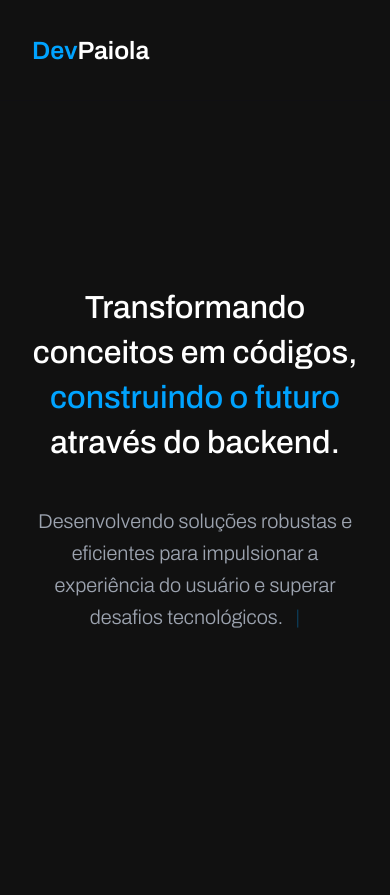
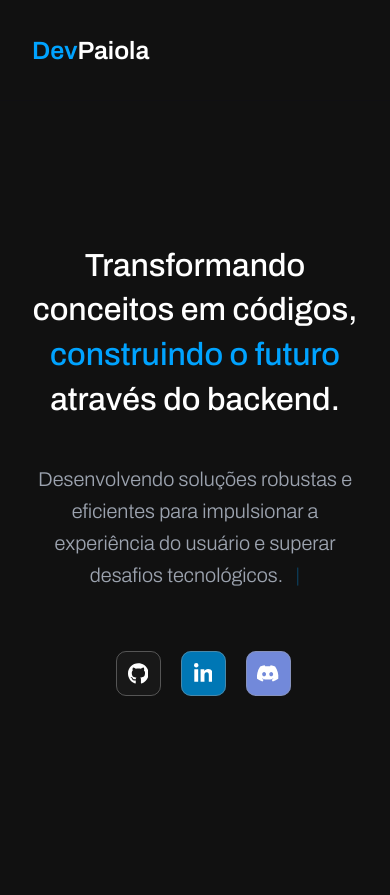
Before and after one commit to devpaiola/ThePortfolio, a PHP site: page / in a window 390 px wide. Shown: the top 895 px of the page. Run offline with PHP 8.4, Linux system fonts and the light colour scheme.

Commit message:
atualização

```diff
--- a/assets/css/style.css
+++ b/assets/css/style.css
@@ -835,6 +835,91 @@ footer div {
     }
 }
 
+.social-card {
+    display: none;
+}
+
+
+@media screen and (max-width: 1200px) {
+    .social-card {
+        height: fit-content;
+        width: fit-content;
+        display: flex;
+        align-items: center;
+        justify-content: center;
+        gap: 20px;
+        background: rgba(255, 255, 255, 0);
+        padding: 20px 25px;
+        border-radius: 14px;
+      }
+      .Btn {
+        width: 45px;
+        height: 45px;
+        display: flex;
+        align-items: center;
+        justify-content: center;
+        border: none;
+        background-color: transparent;
+        position: relative;
+        border-radius: 7px;
+        cursor: pointer;
+        transition: all 0.3s;
+      }
+
+      .svgContainer {
+        width: 100%;
+        height: 100%;
+        display: flex;
+        align-items: center;
+        justify-content: center;
+        background-color: transparent;
+        backdrop-filter: blur(0px);
+        letter-spacing: 0.8px;
+        border-radius: 10px;
+        transition: all 0.3s;
+        border: 1px solid rgba(156, 156, 156, 0.466);
+        z-index: 2;
+      }
+
+      .BG {
+        position: absolute;
+        width: 100%;
+        height: 100%;
+        background: #181818;
+        z-index: 1;
+        border-radius: 10px;
+        pointer-events: none;
+        transition: all 0.3s;
+        font-size: 0px;
+      }
+      .github {
+        margin-top: 0.1px;
+      }
+      .github .BG {
+        background: #181818;
+      }
+      .linkdin .BG {
+        background: #0077b5;
+      }
+      .discord .BG {
+        background: #7289da;
+      }
+      .Btn:hover .BG {
+        transform: scale(1.5);
+        /* transform-origin: bottom; */
+        font-size: 20px;
+        color: white;
+      }
+
+      .Btn:hover .svgContainer {
+        border: 1px solid rgba(216, 216, 216, 0.466);
+        background-color: rgba(209, 209, 209, 0.466);
+        backdrop-filter: blur(4px);
+      }
+
+
+}
+
 .typewriter:after {
     content: "|";
     margin-left: 8px;
--- a/index.html
+++ b/index.html
@@ -36,6 +36,8 @@
       <div class="grid-layout">
 
         <div id="home">
+
+
           <div id="home-container-text">
             <h1 class="delayMediumReveal">
               Transformando conceitos em códigos,
@@ -45,25 +47,73 @@
               Desenvolvendo soluções robustas e eficientes para impulsionar a experiência do usuário e superar desafios
               tecnológicos.
             </p>
+            <div class="social-card" >
+              <button class="Btn github"  href="https://github.com/devpaiola" target="_blank">
+                <span class="svgContainer">
+                  <svg height="1.6em" viewBox="0 0 496 512" fill="white">
+                    <path
+                      d="M165.9 397.4c0 2-2.3 3.6-5.2 3.6-3.3.3-5.6-1.3-5.6-3.6 0-2 2.3-3.6 5.2-3.6 3-.3 5.6 1.3 5.6 3.6zm-31.1-4.5c-.7 2 1.3 4.3 4.3 4.9 2.6 1 5.6 0 6.2-2s-1.3-4.3-4.3-5.2c-2.6-.7-5.5.3-6.2 2.3zm44.2-1.7c-2.9.7-4.9 2.6-4.6 4.9.3 2 2.9 3.3 5.9 2.6 2.9-.7 4.9-2.6 4.6-4.6-.3-1.9-3-3.2-5.9-2.9zM244.8 8C106.1 8 0 113.3 0 252c0 110.9 69.8 205.8 169.5 239.2 12.8 2.3 17.3-5.6 17.3-12.1 0-6.2-.3-40.4-.3-61.4 0 0-70 15-84.7-29.8 0 0-11.4-29.1-27.8-36.6 0 0-22.9-15.7 1.6-15.4 0 0 24.9 2 38.6 25.8 21.9 38.6 58.6 27.5 72.9 20.9 2.3-16 8.8-27.1 16-33.7-55.9-6.2-112.3-14.3-112.3-110.5 0-27.5 7.6-41.3 23.6-58.9-2.6-6.5-11.1-33.3 2.6-67.9 20.9-6.5 69 27 69 27 20-5.6 41.5-8.5 62.8-8.5s42.8 2.9 62.8 8.5c0 0 48.1-33.6 69-27 13.7 34.7 5.2 61.4 2.6 67.9 16 17.7 25.8 31.5 25.8 58.9 0 96.5-58.9 104.2-114.8 110.5 9.2 7.9 17 22.9 17 46.4 0 33.7-.3 75.4-.3 83.6 0 6.5 4.6 14.4 17.3 12.1C428.2 457.8 496 362.9 496 252 496 113.3 383.5 8 244.8 8zM97.2 352.9c-1.3 1-1 3.3.7 5.2 1.6 1.6 3.9 2.3 5.2 1 1.3-1 1-3.3-.7-5.2-1.6-1.6-3.9-2.3-5.2-1zm-10.8-8.1c-.7 1.3.3 2.9 2.3 3.9 1.6 1 3.6.7 4.3-.7.7-1.3-.3-2.9-2.3-3.9-2-.6-3.6-.3-4.3.7zm32.4 35.6c-1.6 1.3-1 4.3 1.3 6.2 2.3 2.3 5.2 2.6 6.5 1 1.3-1.3.7-4.3-1.3-6.2-2.2-2.3-5.2-2.6-6.5-1zm-11.4-14.7c-1.6 1-1.6 3.6 0 5.9 1.6 2.3 4.3 3.3 5.6 2.3 1.6-1.3 1.6-3.9 0-6.2-1.4-2.3-4-3.3-5.6-2z"
+                    ></path>
+                  </svg>
+                </span>
+                <span class="BG"></span>
+              </button>
+
+
+
+              <button class="Btn linkdin" href="https://www.linkedin.com/in/devpaiola/" target="_blank">
+                <span class="svgContainer">
+                  <svg
+                    fill="white"
+                    class="svgIcon"
+                    xmlns="http://www.w3.org/2000/svg"
+                    height="1.6em"
+                    viewBox="0 0 448 512"
+                  >
+                    <path
+                      d="M100.3 448H7.4V148.9h92.9zM53.8 108.1C24.1 108.1 0 83.5 0 53.8a53.8 53.8 0 0 1 107.6 0c0 29.7-24.1 54.3-53.8 54.3zM447.9 448h-92.7V302.4c0-34.7-.7-79.2-48.3-79.2-48.3 0-55.7 37.7-55.7 76.7V448h-92.8V148.9h89.1v40.8h1.3c12.4-23.5 42.7-48.3 87.9-48.3 94 0 111.3 61.9 111.3 142.3V448z"
+                    ></path>
+                  </svg>
+                </span>
+                <span class="BG"></span>
+              </button>
+
+              <button class="Btn discord" href="https://discord.gg/FqBCyEPMqG" target="_blank">
+                <span class="svgContainer">
+                  <svg
+                    xmlns="http://www.w3.org/2000/svg"
+                    height="1.4em"
+                    fill="white"
+                    viewBox="0 0 640 512"
+                  >
+                    <path
+                      d="M524.5 69.8a1.5 1.5 0 0 0 -.8-.7A485.1 485.1 0 0 0 404.1 32a1.8 1.8 0 0 0 -1.9 .9 337.5 337.5 0 0 0 -14.9 30.6 447.8 447.8 0 0 0 -134.4 0 309.5 309.5 0 0 0 -15.1-30.6 1.9 1.9 0 0 0 -1.9-.9A483.7 483.7 0 0 0 116.1 69.1a1.7 1.7 0 0 0 -.8 .7C39.1 183.7 18.2 294.7 28.4 404.4a2 2 0 0 0 .8 1.4A487.7 487.7 0 0 0 176 479.9a1.9 1.9 0 0 0 2.1-.7A348.2 348.2 0 0 0 208.1 430.4a1.9 1.9 0 0 0 -1-2.6 321.2 321.2 0 0 1 -45.9-21.9 1.9 1.9 0 0 1 -.2-3.1c3.1-2.3 6.2-4.7 9.1-7.1a1.8 1.8 0 0 1 1.9-.3c96.2 43.9 200.4 43.9 295.5 0a1.8 1.8 0 0 1 1.9 .2c2.9 2.4 6 4.9 9.1 7.2a1.9 1.9 0 0 1 -.2 3.1 301.4 301.4 0 0 1 -45.9 21.8 1.9 1.9 0 0 0 -1 2.6 391.1 391.1 0 0 0 30 48.8 1.9 1.9 0 0 0 2.1 .7A486 486 0 0 0 610.7 405.7a1.9 1.9 0 0 0 .8-1.4C623.7 277.6 590.9 167.5 524.5 69.8zM222.5 337.6c-29 0-52.8-26.6-52.8-59.2S193.1 219.1 222.5 219.1c29.7 0 53.3 26.8 52.8 59.2C275.3 311 251.9 337.6 222.5 337.6zm195.4 0c-29 0-52.8-26.6-52.8-59.2S388.4 219.1 417.9 219.1c29.7 0 53.3 26.8 52.8 59.2C470.7 311 447.5 337.6 417.9 337.6z"
+                    ></path>
+                  </svg>
+                </span>
+                <span class="BG"></span>
+              </button>
+            </div>
           </div>
+
           <div class="main">
             <div class="up">
-              <button class="card1">
+              <button class="card1" href="https://wa.me/5514988409008?text=Ol%C3%A1+DevPaiola%2C+como+vai%3F" target="_blank">
                 <svg xmlns="http://www.w3.org/2000/svg" xmlns:xlink="http://www.w3.org/1999/xlink" viewBox="0,0,256,256" width="40px" height="40px" fill-rule="nonzero" class="whatsapp"><g fill-rule="nonzero" stroke="none" stroke-width="1" stroke-linecap="butt" stroke-linejoin="miter" stroke-miterlimit="10" stroke-dasharray="" stroke-dashoffset="0" font-family="none" font-weight="none" font-size="none" text-anchor="none" style="mix-blend-mode: normal"><g transform="scale(8,8)"><path
                   d="M19.001 4.908A9.817 9.817 0 0 0 11.992 2C6.534 2 2.085 6.448 2.08 11.908c0 1.748.458 3.45 1.321 4.956L2 22l5.255-1.377a9.916 9.916 0 0 0 4.737 1.206h.005c5.46 0 9.908-4.448 9.913-9.913A9.872 9.872 0 0 0 19 4.908h.001ZM11.992 20.15A8.216 8.216 0 0 1 7.797 19l-.3-.18-3.117.818.833-3.041-.196-.314a8.2 8.2 0 0 1-1.258-4.381c0-4.533 3.696-8.23 8.239-8.23a8.2 8.2 0 0 1 5.825 2.413 8.196 8.196 0 0 1 2.41 5.825c-.006 4.55-3.702 8.24-8.24 8.24Zm4.52-6.167c-.247-.124-1.463-.723-1.692-.808-.228-.08-.394-.123-.556.124-.166.246-.641.808-.784.969-.143.166-.29.185-.537.062-.247-.125-1.045-.385-1.99-1.23-.738-.657-1.232-1.47-1.38-1.716-.142-.247-.013-.38.11-.504.11-.11.247-.29.37-.432.126-.143.167-.248.248-.413.082-.167.043-.31-.018-.433-.063-.124-.557-1.345-.765-1.838-.2-.486-.404-.419-.557-.425-.142-.009-.309-.009-.475-.009a.911.911 0 0 0-.661.31c-.228.247-.864.845-.864 2.067 0 1.22.888 2.395 1.013 2.56.122.167 1.742 2.666 4.229 3.74.587.257 1.05.408 1.41.523.595.19 1.13.162 1.558.1.475-.072 1.464-.6 1.673-1.178.205-.58.205-1.075.142-1.18-.061-.104-.227-.165-.475-.29Z"
                 ></path></g></g></svg>
               </button>
-              <button class="card2">
+              <button class="card2" href="https://www.linkedin.com/in/devpaiola/" target="_blank">
                 <svg xmlns="http://www.w3.org/2000/svg" viewBox="0 0 448 512" width="30px" height="30px" class="twitter"><path
                     d="M100.3 448H7.4V148.9h92.9zM53.8 108.1C24.1 108.1 0 83.5 0 53.8a53.8 53.8 0 0 1 107.6 0c0 29.7-24.1 54.3-53.8 54.3zM447.9 448h-92.7V302.4c0-34.7-.7-79.2-48.3-79.2-48.3 0-55.7 37.7-55.7 76.7V448h-92.8V148.9h89.1v40.8h1.3c12.4-23.5 42.7-48.3 87.9-48.3 94 0 111.3 61.9 111.3 142.3V448z">
                   </path></svg>
               </button>
             </div>
-            <div class="down">
+            <div class="down" href="https://github.com/devpaiola" target="_blank">
               <button class="card3">
                 <svg xmlns="http://www.w3.org/2000/svg" viewBox="0 0 30 30" width="30px" height="30px" class="github">    <path d="M15,3C8.373,3,3,8.373,3,15c0,5.623,3.872,10.328,9.092,11.63C12.036,26.468,12,26.28,12,26.047v-2.051 c-0.487,0-1.303,0-1.508,0c-0.821,0-1.551-0.353-1.905-1.009c-0.393-0.729-0.461-1.844-1.435-2.526 c-0.289-0.227-0.069-0.486,0.264-0.451c0.615,0.174,1.125,0.596,1.605,1.222c0.478,0.627,0.703,0.769,1.596,0.769 c0.433,0,1.081-0.025,1.691-0.121c0.328-0.833,0.895-1.6,1.588-1.962c-3.996-0.411-5.903-2.399-5.903-5.098 c0-1.162,0.495-2.286,1.336-3.233C9.053,10.647,8.706,8.73,9.435,8c1.798,0,2.885,1.166,3.146,1.481C13.477,9.174,14.461,9,15.495,9 c1.036,0,2.024,0.174,2.922,0.483C18.675,9.17,19.763,8,21.565,8c0.732,0.731,0.381,2.656,0.102,3.594 c0.836,0.945,1.328,2.066,1.328,3.226c0,2.697-1.904,4.684-5.894,5.097C18.199,20.49,19,22.1,19,23.313v2.734 c0,0.104-0.023,0.179-0.035,0.268C23.641,24.676,27,20.236,27,15C27,8.373,21.627,3,15,3z"></path></svg>
               </button>
-              <button class="card4">
+              <button class="card4" href="mailto:devpaiola@gmail.com" target="_blank">
                 <svg xmlns="http://www.w3.org/2000/svg" fill="none" viewBox="0 0 24 24" height="30" class="gmail" width="30">
                   <path d="M6 12C6 15.3137 8.68629 18 12 18C14.6124 18 16.8349 16.3304 17.6586 14H12V10H21.8047V14H21.8C20.8734 18.5645 16.8379 22 12 22C6.47715 22 2 17.5228 2 12C2 6.47715 6.47715 2 12 2C15.445 2 18.4831 3.742 20.2815 6.39318L17.0039 8.68815C15.9296 7.06812 14.0895 6 12 6C8.68629 6 6 8.68629 6 12Z"></path>
                 </svg>
```
